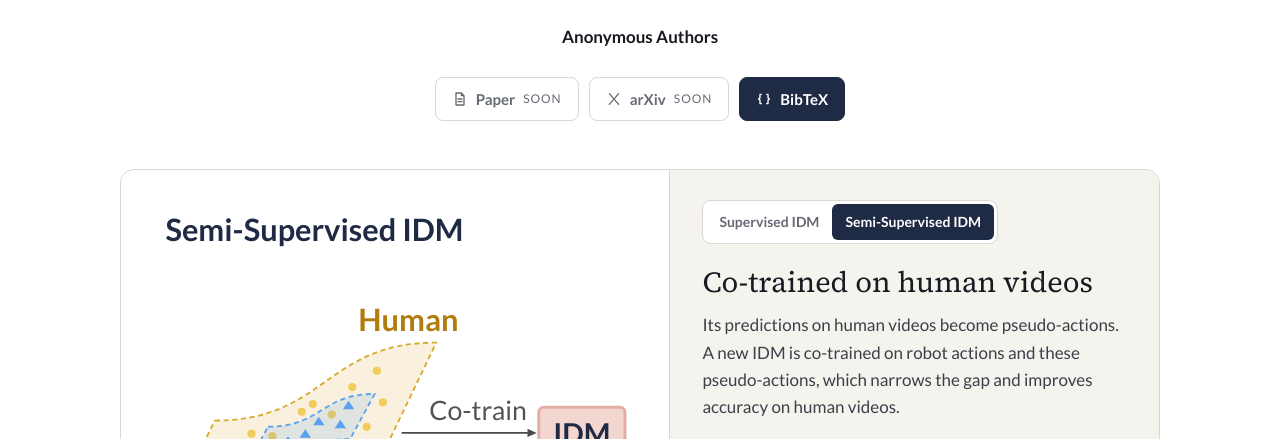
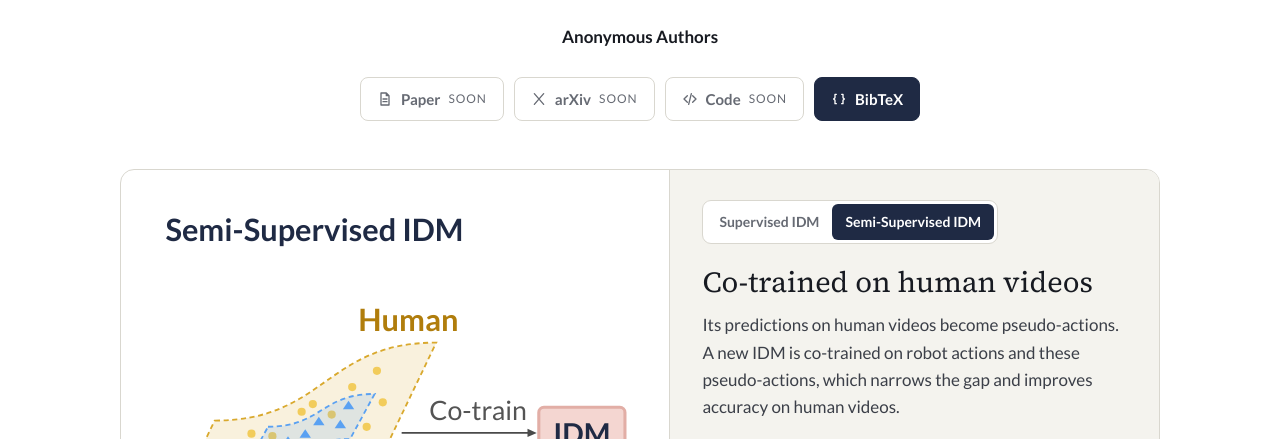
Before and after one commit to semi-supervised-idm/semi-supervised-idm.github.io, a plain HTML site: page index.html in a window 1280 px wide. Shown: the part 287-726 px from the top of the page. Drawn offline with Linux system fonts and the light colour scheme.

Commit message:
Add a Code button (coming soon) next to the paper links

```diff
--- a/index.html
+++ b/index.html
@@ -37,6 +37,10 @@
       <span class="btn is-disabled" aria-disabled="true">
         <svg viewBox="0 0 24 24" aria-hidden="true"><path d="M5 4l14 16 M19 4L5 20"/></svg>
         arXiv <small>soon</small>
+      </span>
+      <span class="btn is-disabled" aria-disabled="true">
+        <svg viewBox="0 0 24 24" aria-hidden="true"><path d="M8 7l-5 5 5 5 M16 7l5 5-5 5 M14 4l-4 16"/></svg>
+        Code <small>soon</small>
       </span>
       <a class="btn" href="#bibtex">
         <svg viewBox="0 0 24 24" aria-hidden="true"><path d="M8 5H6v5l-2 2 2 2v5h2 M16 5h2v5l2 2-2 2v5h-2"/></svg>
```
